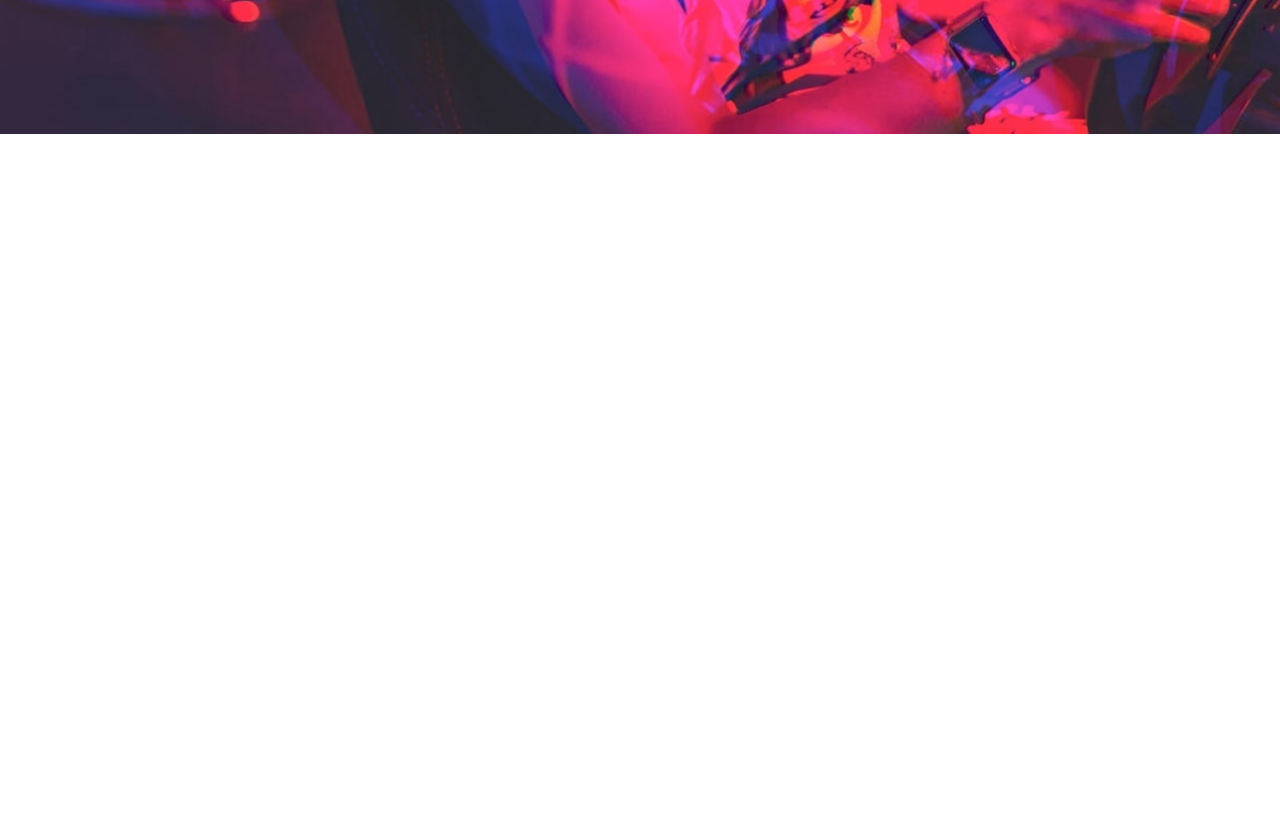
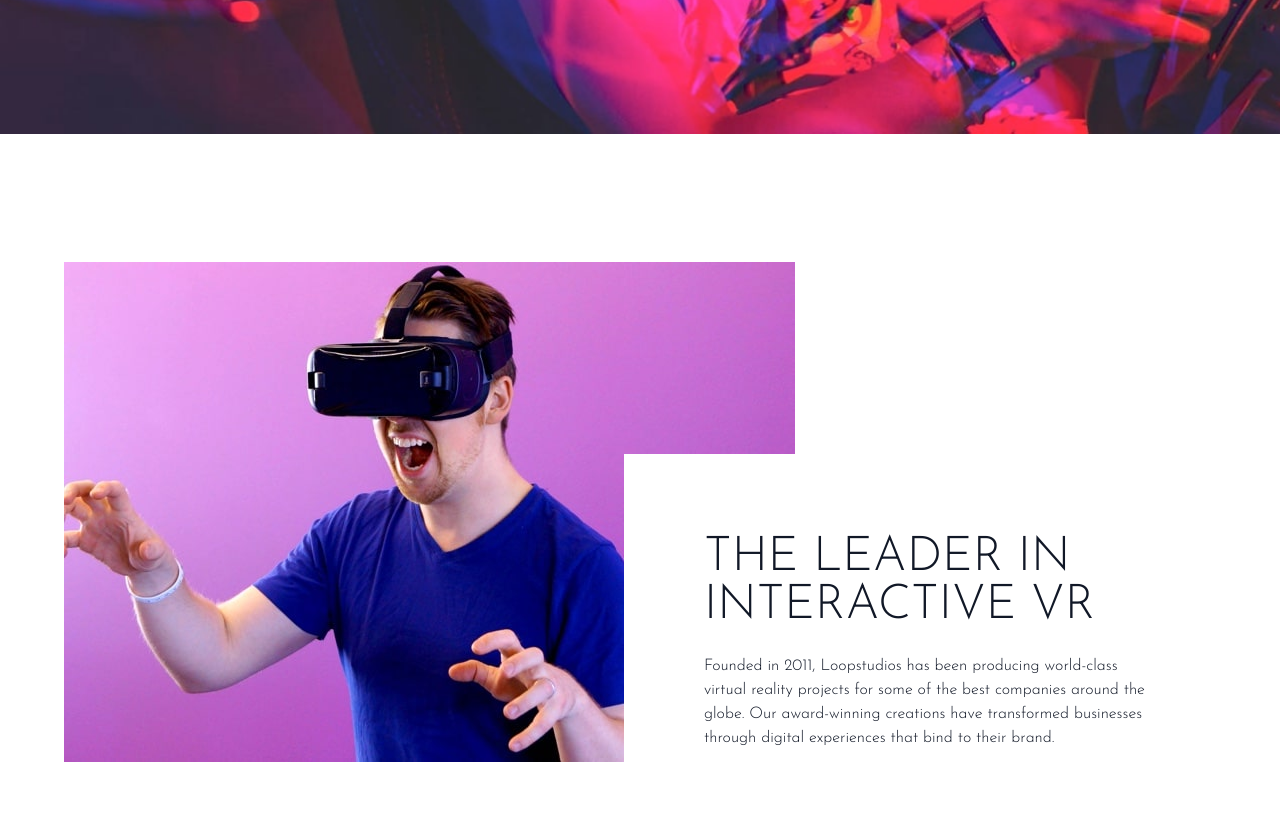
Before and after one commit to Drasty4k/tailwind-projects, a website: page website-projects/loopstudios/index.html in a window 1280 px wide. Shown: the part 522-1355 px from the top of the page. Before the commit the page ends 800 px from the top, so only its background shows below. Drawn offline with Linux system fonts and the light colour scheme.

Commit message:
finished the Feature Section for the Loopstudios project

```diff
--- a/website-projects/loopstudios/index.html
+++ b/website-projects/loopstudios/index.html
@@ -67,5 +67,34 @@
         </div>
       </div>
     </section>
+
+    <!-- Feature Section -->
+    <section id="feature">
+      <!-- Feature Container -->
+      <div
+        class="relative container flex flex-col max-w-6xl mx-auto my-32 px-6 text-gray-900 md:flex-row md:px-0"
+      >
+        <!-- Image -->
+        <img src="images/desktop/image-interactive.jpg" alt="" />
+
+        <!-- Text Container -->
+        <div
+          class="top-48 pr-0 mx-auto bg-white md:absolute md:right-0 md:py-20 md:pl-20"
+        >
+          <h2
+            class="max-w-lg mt-10 mb-6 font-sans text-4xl text-center text-gray-900 uppercase md:text-5xl md:mt-0 md:text-left"
+          >
+            The leader in interactive VR
+          </h2>
+
+          <p class="max-w-md text-center md:text-left">
+            Founded in 2011, Loopstudios has been producing world-class virtual
+            reality projects for some of the best companies around the globe.
+            Our award-winning creations have transformed businesses through
+            digital experiences that bind to their brand.
+          </p>
+        </div>
+      </div>
+    </section>
   </body>
 </html>
```
Also changed, not shown: website-projects/loopstudios/css/style.css.
